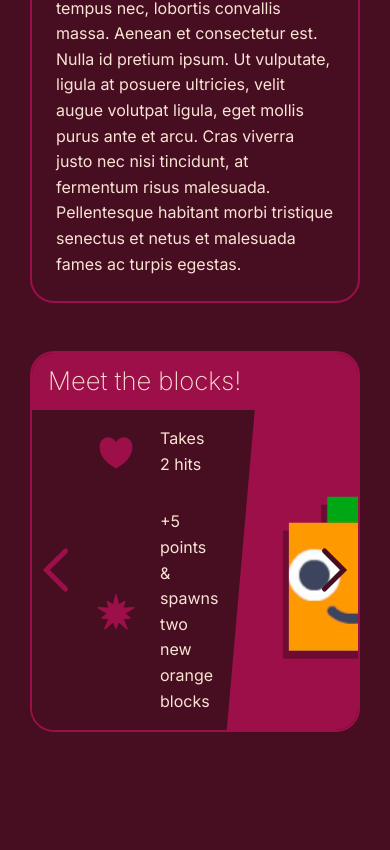
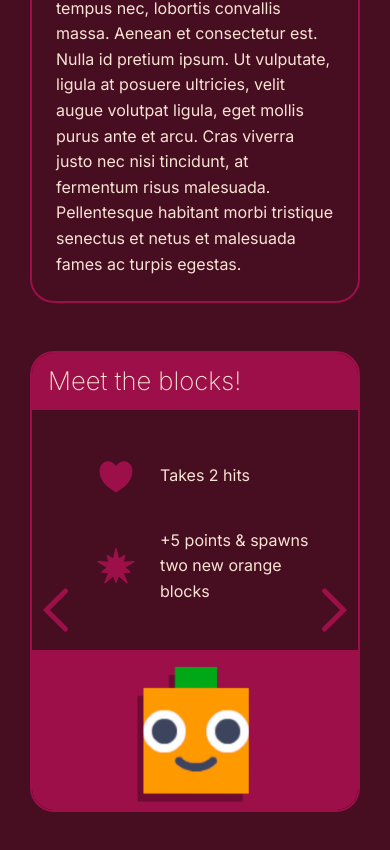
Before and after one commit to bonyby/kakaos-collective-website, an Angular app: page / in a window 390 px wide. Shown: the part 1651-2501 px from the top of the page. Before the commit the page ends 2439 px from the top, so only its background shows below. Built offline with nearby package versions, Linux system fonts and the light colour scheme.

Commit message:
Optimized block info slider content for mobile

```diff
--- a/src/app/feature/content-blocks/slider-content-block/block-info-slider-content/block-info-slider-content.component.scss
+++ b/src/app/feature/content-blocks/slider-content-block/block-info-slider-content/block-info-slider-content.component.scss
@@ -87,3 +87,33 @@ p {
 .in-focus:host {
   z-index: 1;
 }
+
+@media (max-width: 650px) {
+  .block-info-container {
+    --image-container-rotation: 0deg;
+    display: flex;
+    flex-direction: column;
+    height: auto;
+  }
+
+  .bullet-points-container {
+    width: 100%;
+    height: 15rem;
+  }
+
+  .image-container {
+    transform: translateX(0%);
+    justify-content: center;
+    width: 100%;
+    padding: 0;
+  }
+
+  img {
+    width: 8rem;
+    margin: 1rem 0;
+  }
+
+  .right-button {
+    background-color: var(--primary-color);
+  }
+}
--- a/src/app/feature/content-blocks/slider-content-block/slider-content-block.component.scss
+++ b/src/app/feature/content-blocks/slider-content-block/slider-content-block.component.scss
@@ -49,3 +49,22 @@
 .right-button:hover {
   background-color: var(--right-button-hover-color, var(--secondary-color));
 }
+
+// not the best solution, I know, but under time pressure and way too late in the evening to care 😴
+@media (max-width: 650px) {
+  .left-button {
+    background-color: var(--primary-color);
+  }
+
+  .left-button:hover {
+    background-color: var(--secondary-color);
+  }
+
+  .right-button {
+    background-color: var(--primary-color);
+  }
+
+  .right-button:hover {
+    background-color: var(--secondary-color);
+  }
+}
```
Also changed, not shown: public/assets/blocks/orange-block.png.
